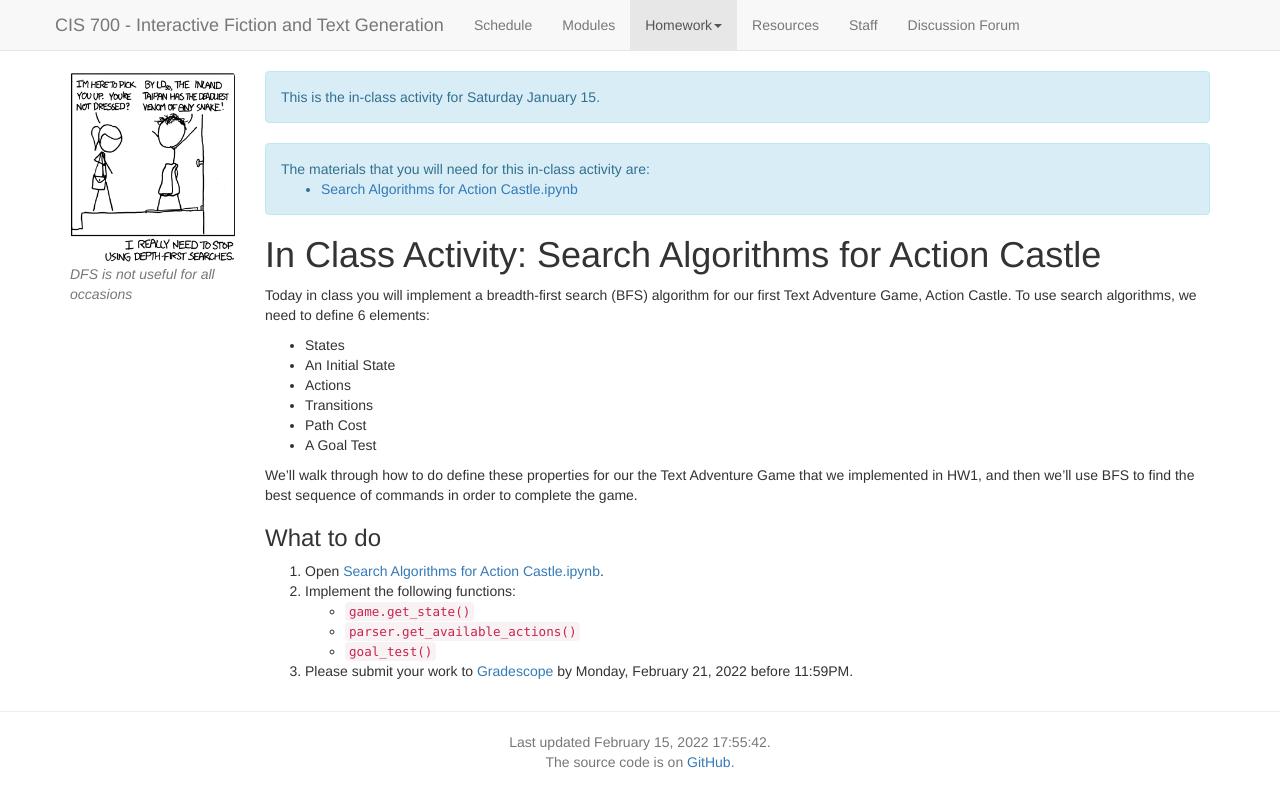
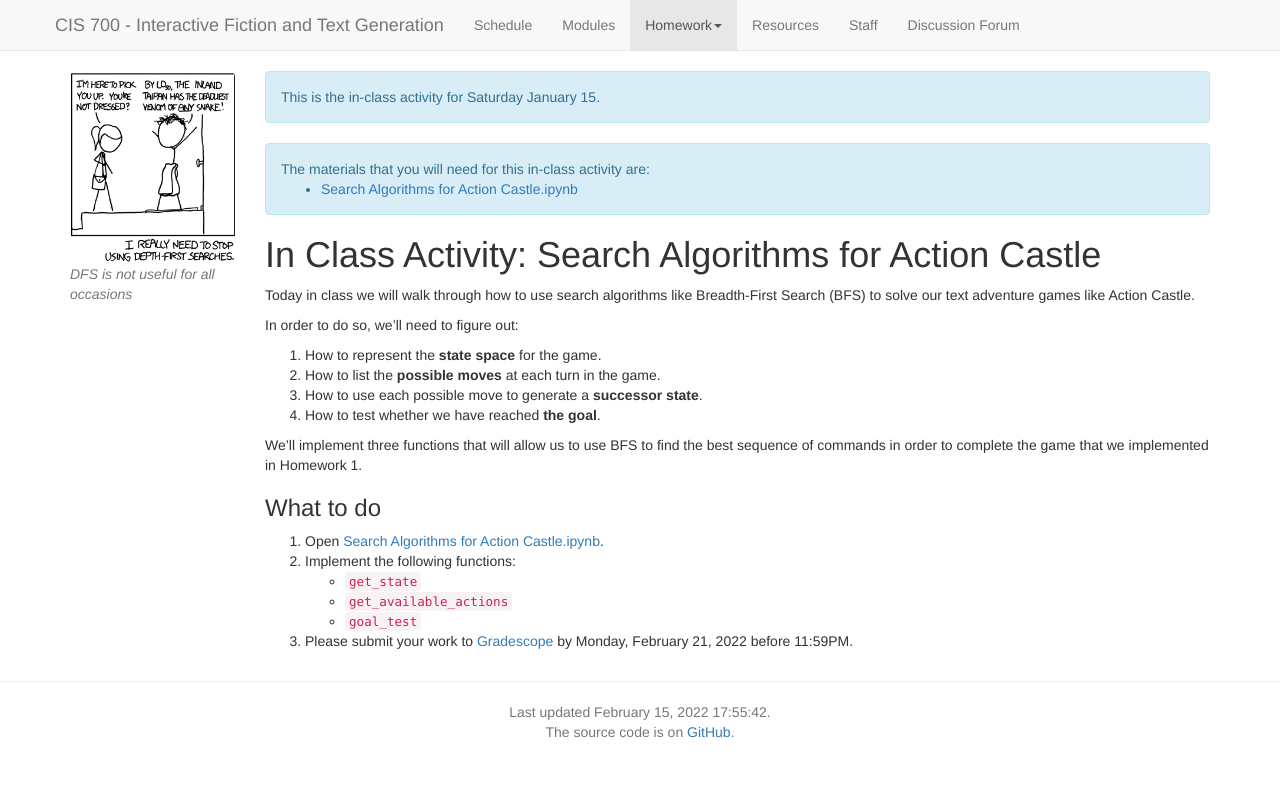
Before and after one commit to interactive-fiction-class/interactive-fiction-class.github.io, a Jekyll site: the page built from in_class_activities/search/action-castle-search.md, in a window 1280 px wide. Shown: the top 807 px of the page. Built offline with Jekyll 4.4.1, drawn with Linux system fonts in a browser that asks for light colours; nearby versions of some CDN libraries; a script that is not in the unit is left out.

Commit message:
Update action-castle-search.md

```diff
--- a/in_class_activities/search/action-castle-search.md
+++ b/in_class_activities/search/action-castle-search.md
@@ -56,23 +56,23 @@ The materials that you will need for this in-class activity are:
 In Class Activity: Search Algorithms for Action Castle
 =============================================================
 
-Today in class you will implement a breadth-first search (BFS) algorithm for our first Text Adventure Game, Action Castle. To use search algorithms, we need to define 6 elements:
-* States
-* An Initial State
-* Actions
-* Transitions
-* Path Cost
-* A Goal Test
+Today in class we will walk through how to use search algorithms like Breadth-First Search (BFS) to solve our text adventure games like Action Castle.
 
-We'll walk through how to do define these properties for our the Text Adventure Game that we implemented in HW1, and then we'll use BFS to find the best sequence of commands in order to complete the game.
+In order to do so, we'll need to figure out:
+1. How to represent the __state space__ for the game.
+2. How to list the __possible moves__ at each turn in the game.
+3. How to use each possible move to generate a __successor state__.
+4. How to test whether we have reached __the goal__.
 
+
+We'll implement three functions that will allow us to use BFS to find the best sequence of commands in order to complete the game that we implemented in Homework 1.
 
 ### What to do
 
 1. Open [{{page.materials[0].name}}]({{page.materials[0].url}}).
 2. Implement the following functions:
-* `game.get_state()`
-* `parser.get_available_actions()`
-* `goal_test()`
+* `get_state`
+* `get_available_actions`
+* `goal_test`
 
 3. Please submit your work to [Gradescope]({{page.submission_link}}) by {{ page.due_date | date: "%A, %B %-d, %Y" }} before {{ page.due_date | date: "%I:%M%p" }}.
```
